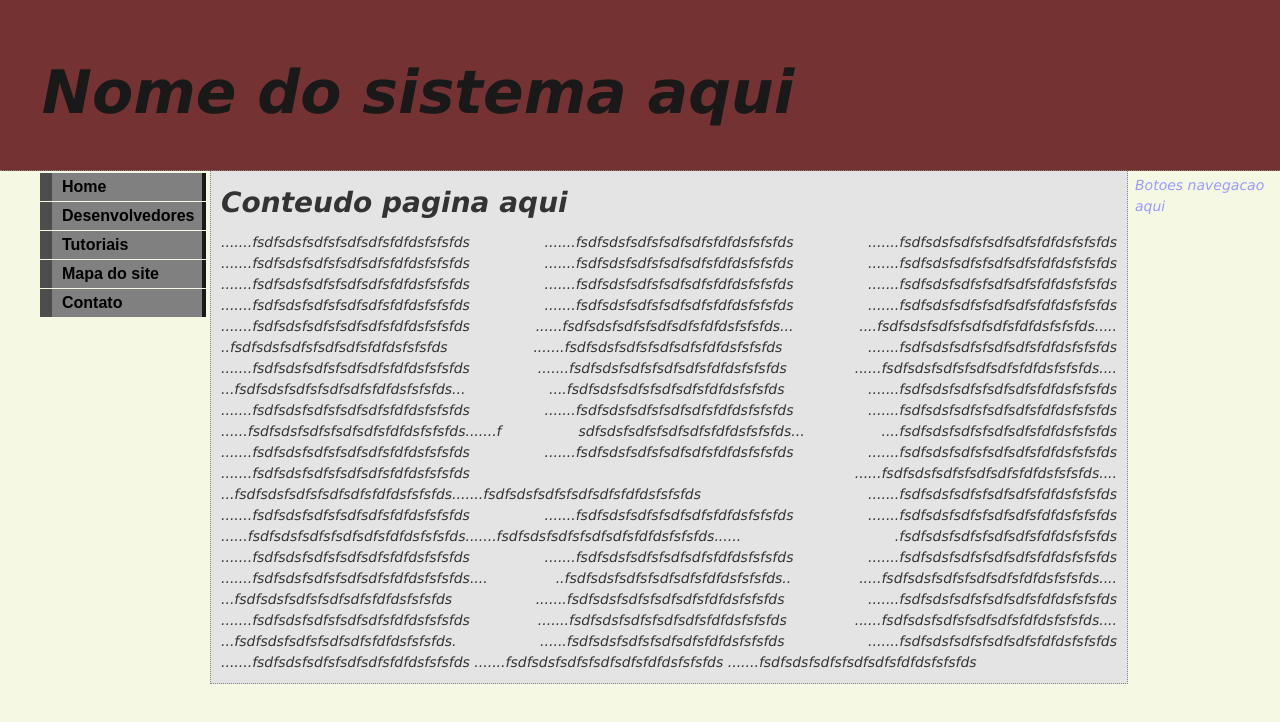
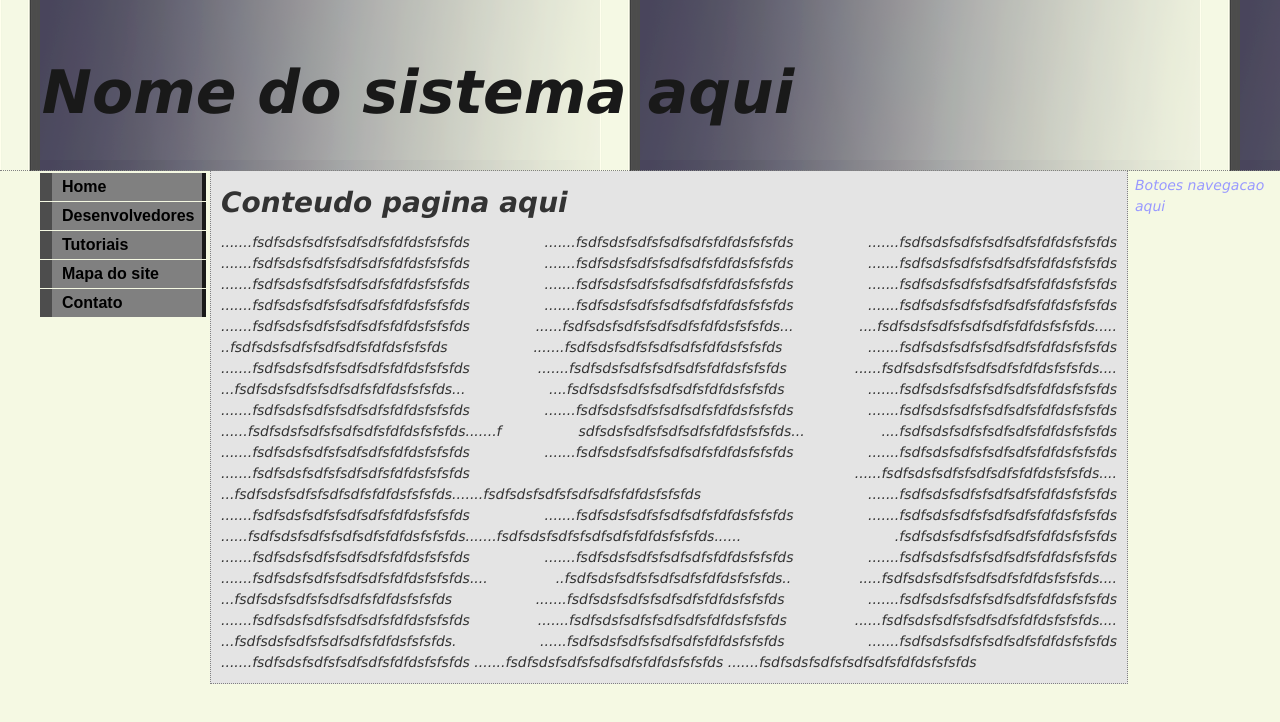
Before and after one commit to adilsonsimiao/grupo4_ne3a_2012_2, a plain HTML site: page GerenciadorOS/Web/index.html in a window 1280 px wide. Drawn offline with Linux system fonts and the light colour scheme.

Commit message:
#6 atualizacao arquivo site/css

```diff
--- a/GerenciadorOS/Web/Styles/EstiloMestre.css
+++ b/GerenciadorOS/Web/Styles/EstiloMestre.css
@@ -9,7 +9,8 @@ body {
 #topo{
 	width:auto;
 	height:170px;
-	background-color:#753232;
+	/* background-color:#753232; */
+	background-image:url("../Images/fundoTopo.png");
 	/* border-top:1px solid #666; */
 	border-bottom:1px dotted #818181;
 	color:#191919;
```
Also changed, not shown: GerenciadorOS/Web/Images/fundoTopo.png (added).
